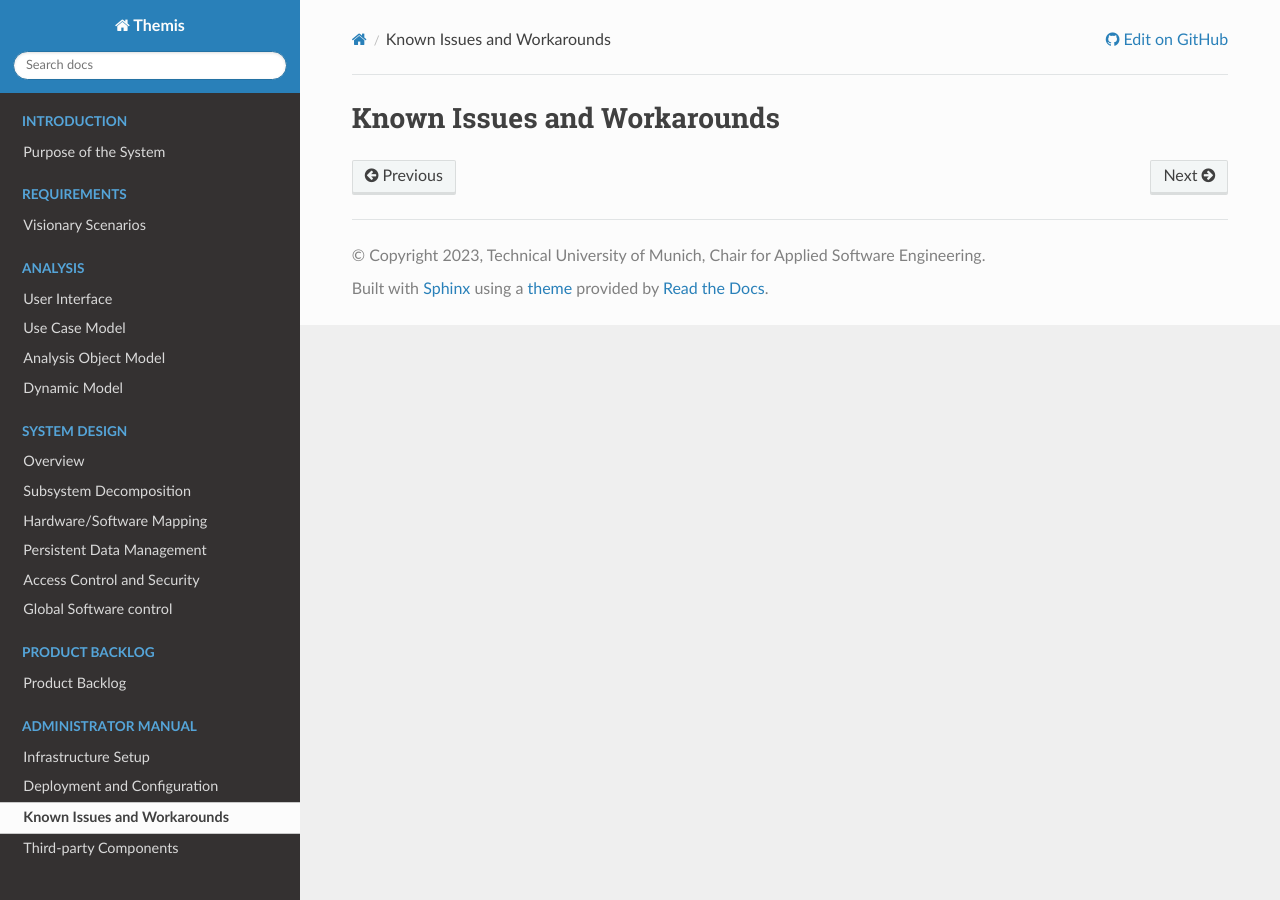
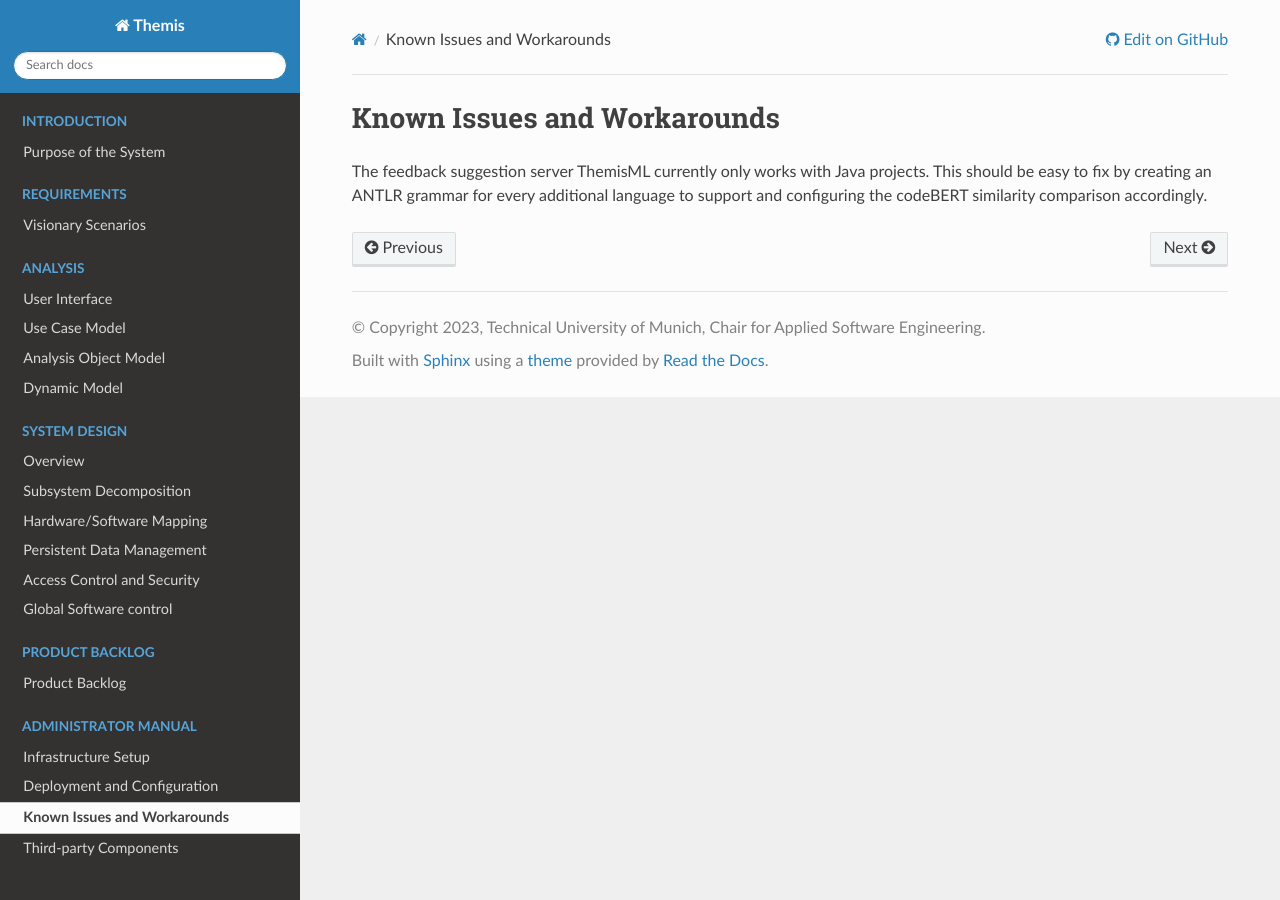
Before and after one commit to ls1intum/Themis, a Sphinx documentation site: the page built from docs/admin/issues.rst, in a window 1280 px wide. Built offline with Sphinx 7.4.7 and the Read the Docs theme 2.0.0, drawn with Linux system fonts in a browser that asks for light colours.

Commit message:
add ThemisML lang support issues

```diff
--- a/docs/admin/issues.rst
+++ b/docs/admin/issues.rst
@@ -1,2 +1,5 @@
 Known Issues and Workarounds
 ===========================================
+
+The feedback suggestion server ThemisML currently only works with Java projects.
+This should be easy to fix by creating an ANTLR grammar for every additional language to support and configuring the codeBERT similarity comparison accordingly.
```
